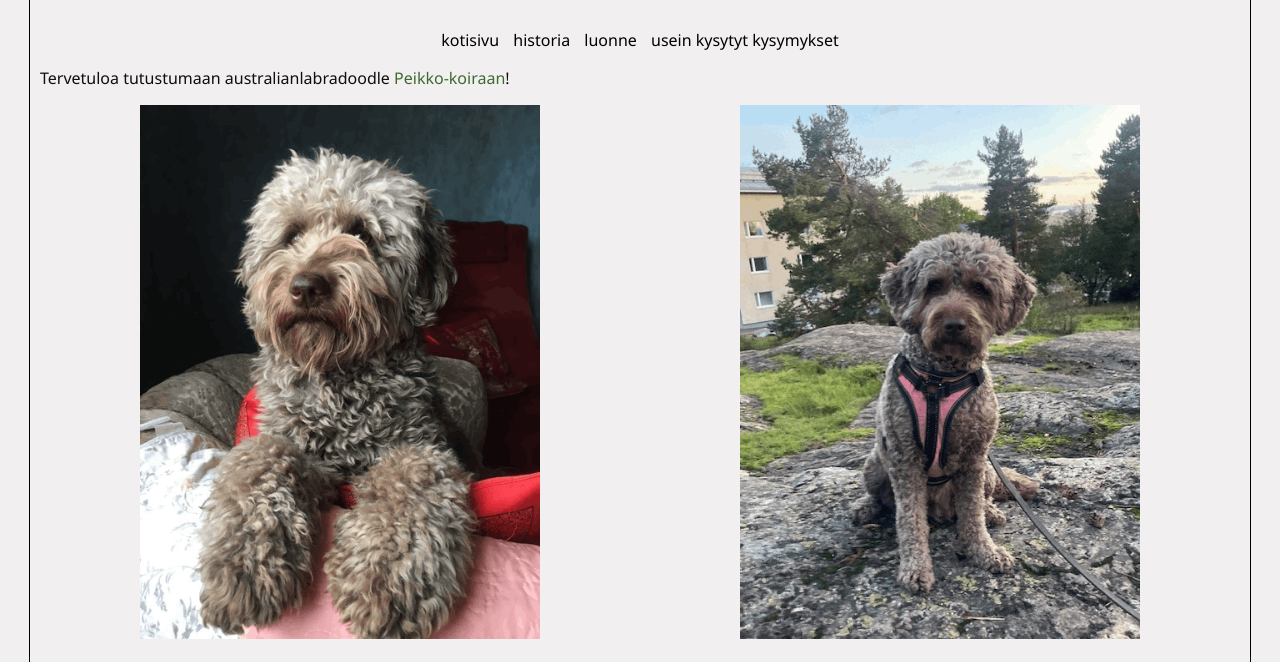
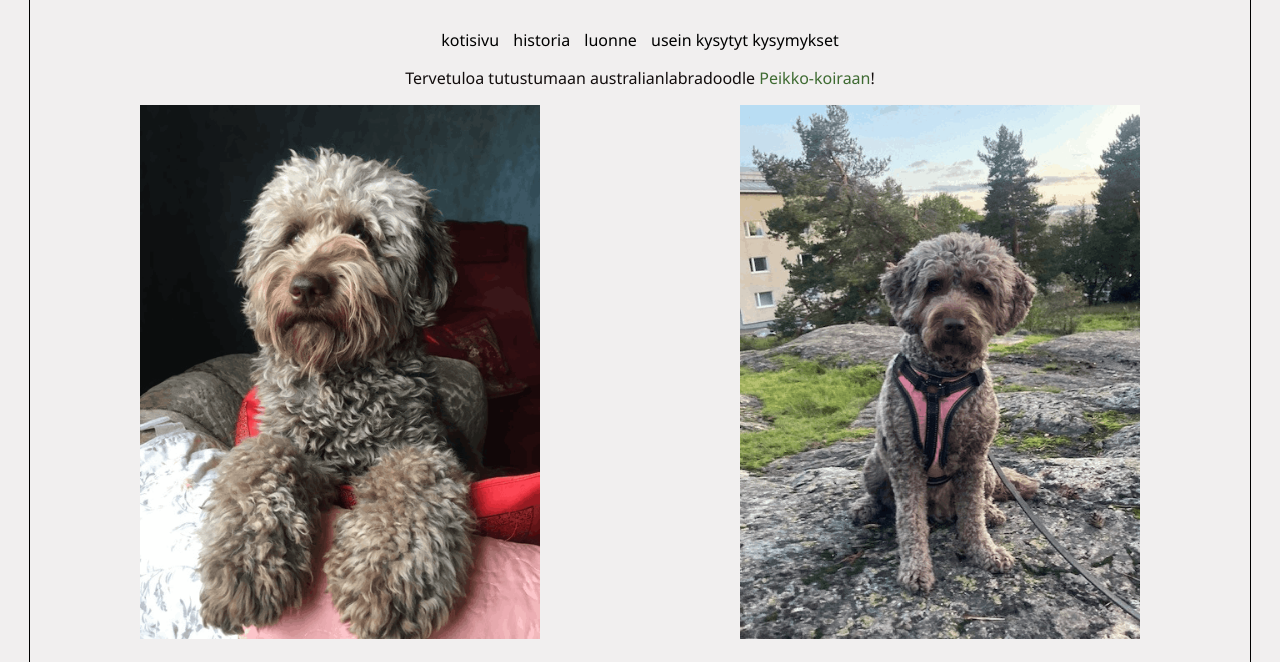
Before and after one commit to Feruska80/Feruska80.github.io, a plain HTML site: page index.html in a window 1280 px wide. Shown: the part 136-798 px from the top of the page. Drawn offline with Linux system fonts and the light colour scheme.

Commit message:
Add files via upload

```diff
--- a/index.html
+++ b/index.html
@@ -35,7 +35,7 @@
   </header>
 
   <main>
-    <p>Tervetuloa tutustumaan australianlabradoodle <span class="korostus">Peikko-koiraan</span>!</p>
+    <p style="text-align:center;"> Tervetuloa tutustumaan australianlabradoodle <span class="korostus">Peikko-koiraan</span>!</p>
     <p></p>
 
     <div class="flex_container">
```
